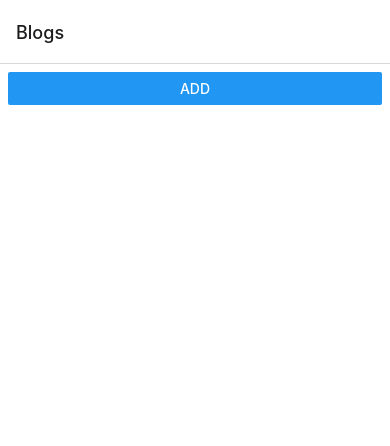
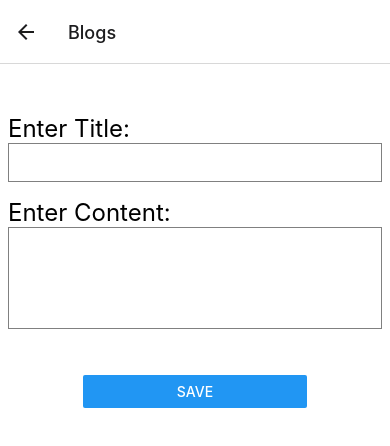
Before and after one commit to Sergei29/react-native-expo-training, a React Native app: screen /Create in a window 390 px wide. Before the commit this address had no page. Shown: the top 446 px of the page. Built offline with nearby package versions, Linux system fonts and the light colour scheme.

Commit message:
feat: create form added initial markup, form state

```diff
--- a/App.tsx
+++ b/App.tsx
@@ -5,6 +5,9 @@ import { createStackNavigator } from "@react-navigation/stack";
 import { Provider as BlogContextProvider } from "./src/context/BlogContext";
 import IndexScreen from "./src/screens/IndexScreen";
 import ShowScreen from "./src/screens/ShowScreen";
+import CreateScreen from "./src/screens/CreateScreen";
+import AddNewButon from "./src/components/AddNewButon";
+import EditButton from "./src/components/EditButton";
 import { RootStackParamList } from "./src/types";
 
 const Stack = createStackNavigator<RootStackParamList>();
@@ -17,8 +20,25 @@ const App = (): JSX.Element => (
           headerTitle: "Blogs",
         }}
       >
-        <Stack.Screen name="Home" component={IndexScreen} />
-        <Stack.Screen name="Show" component={ShowScreen} />
+        <Stack.Screen
+          name="Home"
+          component={IndexScreen}
+          options={{
+            headerRight: (_props) => {
+              return <AddNewButon />;
+            },
+          }}
+        />
+        <Stack.Screen
+          name="Show"
+          component={ShowScreen}
+          options={{
+            headerRight: (_props) => {
+              return <EditButton />;
+            },
+          }}
+        />
+        <Stack.Screen name="Create" component={CreateScreen} />
       </Stack.Navigator>
     </NavigationContainer>
   </BlogContextProvider>
--- /dev/null
+++ b/src/components/ActionButton.tsx
@@ -0,0 +1,37 @@
+import React from "react";
+import {
+  TouchableOpacity,
+  TouchableOpacityProps,
+  StyleSheet,
+} from "react-native";
+
+const ActionButton = ({
+  style = {},
+  children,
+  ...restTouchableOpacityProps
+}: TouchableOpacityProps): JSX.Element => {
+  const objectLikeStyle = typeof style === "object" ? { ...style } : {};
+
+  return (
+    <TouchableOpacity
+      style={{ ...styles.actionButton, ...objectLikeStyle }}
+      {...restTouchableOpacityProps}
+    >
+      {children}
+    </TouchableOpacity>
+  );
+};
+
+const styles = StyleSheet.create({
+  actionButton: {
+    width: 50,
+    height: 50,
+    backgroundColor: "#eaeaea",
+    borderRadius: 10,
+    display: "flex",
+    justifyContent: "center",
+    alignItems: "center",
+  },
+});
+
+export default ActionButton;
--- /dev/null
+++ b/src/components/AddNewButon.tsx
@@ -0,0 +1,27 @@
+import React from "react";
+import { StyleSheet } from "react-native";
+import { useNavigation } from "@react-navigation/native";
+import { Feather } from "@expo/vector-icons";
+
+import ActionButton from "./ActionButton";
+
+const AddNewButon = (): JSX.Element => {
+  const { navigate } = useNavigation();
+
+  return (
+    <ActionButton
+      style={styles.button}
+      onPress={() => navigate("Create" as never)}
+    >
+      <Feather name="plus" size={24} color="black" />
+    </ActionButton>
+  );
+};
+
+const styles = StyleSheet.create({
+  button: {
+    marginRight: 8,
+  },
+});
+
+export default AddNewButon;
--- /dev/null
+++ b/src/components/EditButton.tsx
@@ -0,0 +1,29 @@
+import React from "react";
+import { StyleSheet } from "react-native";
+import { Feather } from "@expo/vector-icons";
+import { useNavigation, useRoute, RouteProp } from "@react-navigation/native";
+
+import ActionButton from "./ActionButton";
+
+interface IProps {
+  [x: string]: any;
+}
+
+const EditButton = ({}: IProps): JSX.Element => {
+  const { params } = useRoute<RouteProp<{ params: { id: string } }>>();
+  const { navigate } = useNavigation();
+
+  const handleNavigate = () => {
+    console.log("Edit, id: ", params.id);
+  };
+
+  return (
+    <ActionButton onPress={handleNavigate}>
+      <Feather name="edit-2" size={24} color="black" />
+    </ActionButton>
+  );
+};
+
+const styles = StyleSheet.create({});
+
+export default EditButton;
--- /dev/null
+++ b/src/constants/index.ts
@@ -0,0 +1,5 @@
+export const pageStyles = {
+  backgroundColor: "#fff",
+  flex: 1,
+  padding: 8,
+} as const;
--- /dev/null
+++ b/src/screens/CreateScreen.tsx
@@ -0,0 +1,86 @@
+import React, { useState } from "react";
+import { View, Text, StyleSheet, TextInput, Button } from "react-native";
+import { useNavigation } from "@react-navigation/native";
+
+import { useBlogContext } from "../context/BlogContext";
+import { pageStyles } from "../constants";
+
+const isFormValid = ({
+  title,
+  content,
+}: {
+  title: string;
+  content: string;
+}) => {
+  return !!title.trim() && !!content.trim();
+};
+
+const CreateScreen = (): JSX.Element => {
+  const [title, setTitle] = useState("");
+  const [content, setContent] = useState("");
+  const { navigate } = useNavigation();
+
+  const handleSubmit = () => {
+    if (!isFormValid({ title, content })) {
+      return;
+    }
+    //create new blog post
+    navigate("Home" as never);
+  };
+  return (
+    <View style={styles.container}>
+      <View>
+        <Text style={styles.label}>Enter Title: </Text>
+        <TextInput
+          style={styles.input}
+          onChangeText={(text) => {
+            setTitle(text);
+          }}
+        />
+      </View>
+
+      <View>
+        <Text style={styles.label}>Enter Content: </Text>
+        <TextInput
+          editable
+          multiline
+          numberOfLines={4}
+          style={styles.input}
+          onChangeText={(text) => {
+            setContent(text);
+          }}
+        />
+      </View>
+
+      <View style={styles.submit}>
+        <Button title="Save" onPress={handleSubmit} />
+      </View>
+    </View>
+  );
+};
+
+const styles = StyleSheet.create({
+  container: {
+    ...pageStyles,
+    paddingTop: 50,
+    rowGap: 16,
+  },
+  label: {
+    fontSize: 24,
+  },
+  input: {
+    borderWidth: 1,
+    borderColor: "grey",
+    paddingHorizontal: 16,
+    paddingVertical: 8,
+    fontSize: 18,
+  },
+  submit: {
+    width: "60%",
+    marginRight: "auto",
+    marginLeft: "auto",
+    marginTop: 30,
+  },
+});
+
+export default CreateScreen;
--- a/src/screens/IndexScreen.tsx
+++ b/src/screens/IndexScreen.tsx
@@ -11,7 +11,9 @@ import {
 import { useNavigation } from "@react-navigation/native";
 import { Feather } from "@expo/vector-icons";
 
+import ActionButton from "../components/ActionButton";
 import { useBlogContext } from "../context/BlogContext";
+import { pageStyles } from "../constants";
 
 interface IListItemProps {
   title: string;
@@ -30,9 +32,9 @@ const ListItem = ({
     <TouchableOpacity onPress={handleSelect}>
       <View style={!isLastChild ? styles.listItem : styles.listItemLast}>
         <Text style={styles.listItemTitle}>{title}</Text>
-        <TouchableOpacity onPress={handleDelete} style={styles.deleteButton}>
+        <ActionButton onPress={handleDelete} style={styles.deleteButton}>
           <Feather name="trash" size={24} color="black" />
-        </TouchableOpacity>
+        </ActionButton>
       </View>
     </TouchableOpacity>
   );
@@ -72,9 +74,7 @@ const HomeScreen = (): JSX.Element => {
 
 const styles = StyleSheet.create({
   screen: {
-    backgroundColor: "#fff",
-    flex: 1,
-    padding: 8,
+    ...pageStyles,
   },
   list: {
     marginTop: 8,
@@ -102,13 +102,6 @@ const styles = StyleSheet.create({
     fontSize: 18,
   },
   deleteButton: {
-    display: "flex",
-    justifyContent: "center",
-    alignItems: "center",
-    width: 50,
-    height: 50,
-    backgroundColor: "#eaeaea",
-    borderRadius: 10,
     zIndex: 100,
   },
 });
--- a/src/screens/ShowScreen.tsx
+++ b/src/screens/ShowScreen.tsx
@@ -3,6 +3,7 @@ import { View, Text, StyleSheet } from "react-native";
 import { useRoute, RouteProp } from "@react-navigation/native";
 
 import { useBlogContext } from "../context/BlogContext";
+import { pageStyles } from "../constants";
 
 const NotFound = () => (
   <View style={styles.notFound}>
@@ -33,8 +34,7 @@ const styles = StyleSheet.create({
     alignItems: "center",
   },
   container: {
-    flex: 1,
-    padding: 8,
+    ...pageStyles,
   },
   title: {
     fontSize: 24,
```
